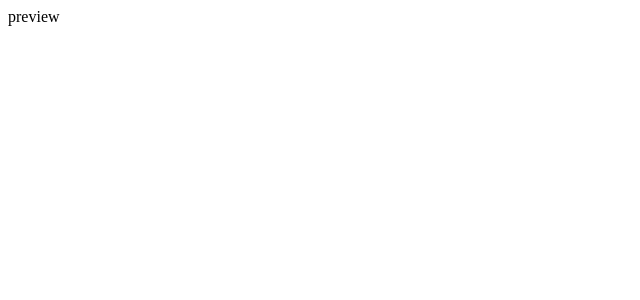
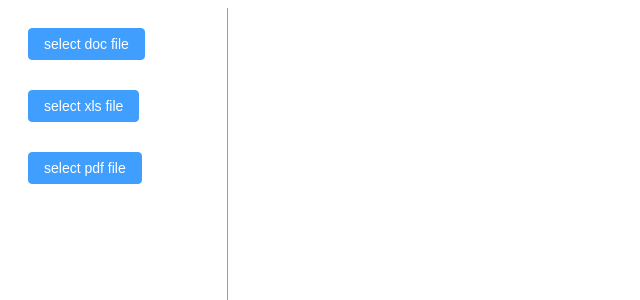
Before and after one commit to VueFilesPreview/vue-files-preview, a Vue app: page / in a window 1280 px wide. Shown: the top 300 px of the page, without its empty margins (0-640 px from the left). Built offline with nearby package versions, Linux system fonts and the light colour scheme.

Commit message:
feat: finish doc、xls、pdf preview

```diff
--- a/packages/preview/index.vue
+++ b/packages/preview/index.vue
@@ -1,18 +1,73 @@
 <template>
-  <div>
-    preview
+  <div class="preview">
+    <div v-if="type === 'doc' || type === 'docx'">
+      <vue-office-docx :src="doc" style="height: 100vh" @rendered="renderedHandler" @error="errorHandler" />
+    </div>
+    <div v-else-if="type === 'xls' || type === 'xlsx'">
+      <vue-office-excel :src="excel" style="height: 100vh;" @rendered="renderedHandler" @error="errorHandler" />
+    </div>
+    <div v-else-if="type === 'pdf'">
+      <vue-office-pdf :src="pdf" style="height: 100vh" @rendered="renderedHandler" @error="errorHandler" />
+    </div>
   </div>
 </template>
-<script>
-export default {
-  name: "vue3preview"
-};
+
+<script lang="ts" setup>
+import { ref, watch } from 'vue'
+import VueOfficeDocx from '@vue-office/docx'
+import VueOfficeExcel from '@vue-office/excel'
+import VueOfficePdf from '@vue-office/pdf'
+import '@vue-office/docx/lib/index.css'
+import '@vue-office/excel/lib/index.css'
+
+const props = defineProps({
+  url: {
+    type: String,
+    default: () => {
+      return 'none'
+    }
+  },
+  type: {
+    type: String,
+    default: () => {
+      return 'none'
+    }
+  },
+  fileRender: {
+    type: ArrayBuffer
+  }
+})
+
+const doc = ref()
+const excel = ref()
+const pdf = ref()
+
+watch(
+  () => props.type,
+  (fileType) => {
+    switch (fileType) {
+      case 'doc':
+      case 'docx':
+        doc.value = props.fileRender
+        console.log(doc.value, 'doc')
+        break
+      case 'xls':
+      case 'xlsx':
+        excel.value = props.fileRender
+        break
+      case 'pdf':
+        pdf.value = props.fileRender
+    }
+  }
+)
+
+const renderedHandler = () => {
+  console.log("渲染完成")
+}
+
+const errorHandler = () => {
+  console.log("渲染失败")
+}
 </script>
 
-<script lang="ts" setup>
-
-</script>
-
-<style scoped lang='scss'>
-
-</style>
+<style scoped lang='scss'></style>
--- a/src/App.vue
+++ b/src/App.vue
@@ -1,13 +1,100 @@
 <template>
-  <div>
-    <Preview />
+  <div class="main-container">
+    <div class="upload-btn">
+      <el-upload ref="docUpload" action="none" :limit="1" :on-exceed="handleExceed" :on-change="changeDocHandle"
+        :auto-upload="false">
+        <template #trigger>
+          <el-button type="primary">select doc file</el-button>
+        </template>
+      </el-upload>
+      <el-upload ref="xlsUpload" action="none" :limit="1" :on-exceed="handleExceed" :on-change="changeXlsHandle"
+        :auto-upload="false">
+        <template #trigger>
+          <el-button type="primary">select xls file</el-button>
+        </template>
+      </el-upload>
+      <el-upload ref="pdfUpload" action="none" :limit="1" :on-exceed="handleExceed" :on-change="changePdfHandle"
+        :auto-upload="false">
+        <template #trigger>
+          <el-button type="primary">select pdf file</el-button>
+        </template>
+      </el-upload>
+    </div>
+    <div class="preview-container">
+      <Preview :type="fileType" :fileRender="fileRender" />
+    </div>
   </div>
 </template>
 
 <script lang="ts" setup>
+import { ref } from 'vue'
+import { ElUpload } from 'element-plus'
+import { genFileId } from 'element-plus'
+import type { UploadInstance, UploadProps, UploadRawFile, UploadFile, UploadFiles } from 'element-plus'
 
+const fileRender = ref()
+const fileType = ref('')
+const upload = ref<UploadInstance>()
+
+const handleExceed: UploadProps['onExceed'] = (files) => {
+  upload.value!.clearFiles()
+  const file = files[0] as UploadRawFile
+  console.log(file, 'file')
+  file.uid = genFileId()
+  upload.value!.handleStart(file)
+  console.log(upload.value)
+}
+
+const changeHandle = (file) => {
+  console.log(file, 'file')
+  let fileReader = new FileReader()
+  fileReader.readAsArrayBuffer(file.raw)
+  fileReader.onload = () => {
+    console.log(fileReader.result, 'fileReader.result')
+    fileRender.value = fileReader.result;
+  }
+}
+
+const changeDocHandle: UploadProps['onChange'] = (uploadFile: UploadFile, uploadFiles: UploadFiles) => {
+  changeHandle(uploadFile)
+  setTimeout(() => {
+    fileType.value = 'docx'
+  }, 200)
+}
+
+const changeXlsHandle: UploadProps['onChange'] = (uploadFile: UploadFile, uploadFiles: UploadFiles) => {
+  changeHandle(uploadFile)
+  setTimeout(() => {
+    fileType.value = 'xlsx'
+  }, 200)
+}
+
+const changePdfHandle: UploadProps['onChange'] = (uploadFile: UploadFile, uploadFiles: UploadFiles) => {
+  changeHandle(uploadFile)
+  setTimeout(() => {
+    fileType.value = 'pdf'
+  }, 200)
+}
 </script>
 
 <style lang="scss" scoped>
+.main-container {
+  display: flex;
+  height: 100vh;
 
+  .upload-btn {
+    box-sizing: border-box;
+    padding-top: 20px;
+    padding-left: 20px;
+    display: flex;
+    flex-direction: column;
+    gap: 20px;
+    width: 220px;
+    border-right: 1px solid #9d9d9d;
+  }
+
+  .preview-container {
+    flex: 1;
+  }
+}
 </style>
--- a/src/main.ts
+++ b/src/main.ts
@@ -1,8 +1,12 @@
 import App from './App.vue'
 import { createApp, App as Application } from 'vue'
 import Vue3Preview from '../packages/index'
+import ElementPlus from 'element-plus'
+import 'element-plus/dist/index.css'
 
 const app: Application = createApp(App);
 
 app.use(Vue3Preview);
+app.use(ElementPlus)
+
 app.mount('#app');
--- a/tsconfig.json
+++ b/tsconfig.json
@@ -11,7 +11,8 @@
     "resolveJsonModule": true,
     "isolatedModules": false,
     "esModuleInterop": true,
-    "lib": ["esnext", "dom"]
+    "lib": ["esnext", "dom"],
+    "types": ["element-plus/global"]
   },
   "include": ["src/**/*.ts", "src/**/*.d.ts", "src/**/*.tsx", "src/**/*.vue"],
   "references": [{ "path": "./tsconfig.node.json" }]
--- a/vite.config.js
+++ b/vite.config.ts
@@ -3,7 +3,9 @@ import vue from '@vitejs/plugin-vue'
 
 // https://vitejs.dev/config/
 export default defineConfig({
-  plugins: [vue()],
+  plugins: [
+    vue()
+  ],
   build: {
     lib: {
       name: 'vue3-preview',
```
Also changed, not shown: package.json (+8 -2 lines), 1 other file (tests, documents, lock files or other folders).
